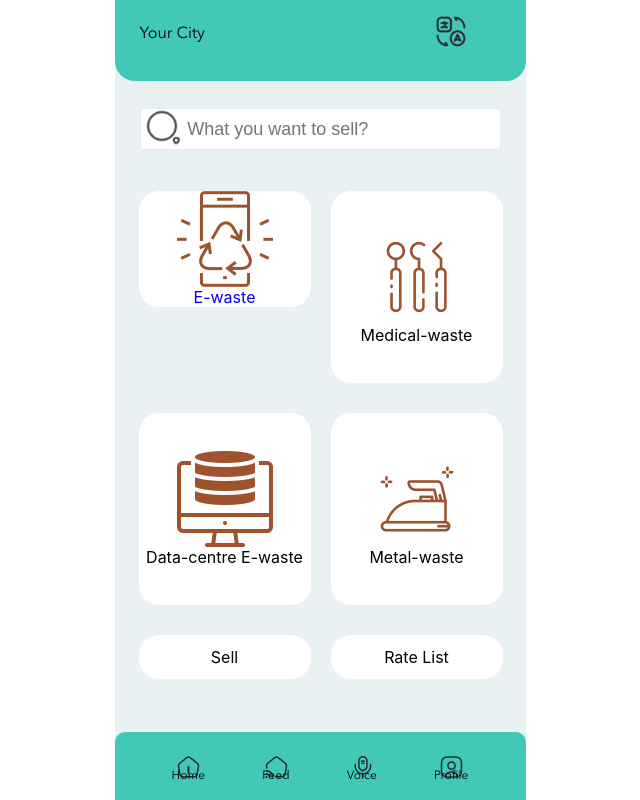
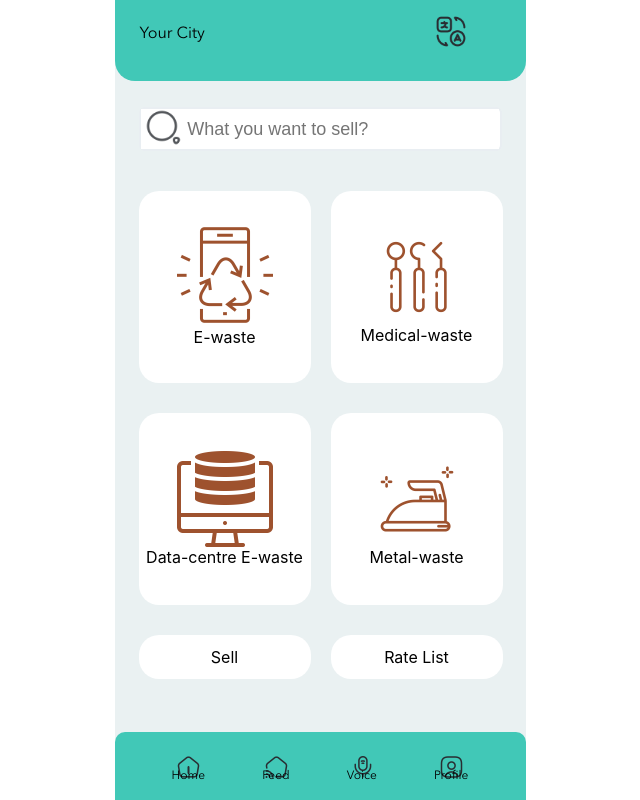
Before and after one commit to girishv694/E-wasteManagement, a React (Create React App) app in the folder project/: page /ewaste in a window 1280 px wide. Shown: the whole page, without its empty margins (320-960 px from the left). Built offline with nearby package versions, Linux system fonts and the light colour scheme; no server answers.

Commit message:
ewaste page corrected and link to page 93

```diff
--- a/project/src/components/Ewaste.jsx
+++ b/project/src/components/Ewaste.jsx
@@ -1,7 +1,7 @@
 import { Container } from "./Container_sk"
 import "../css/e_waste.css"
 import { Link } from "react-router-dom"
-import {CustomerLocation} from "./CustomerLocation"
+import { CustomerLocation } from "./CustomerLocation"
 
 const Ewaste = () => {
     return (
@@ -10,9 +10,9 @@ const Ewaste = () => {
                 <div id="city_name">
                     <label id="cityname_label">Your City</label>
                     <p name="city_name" id="city_select">
-                    <CustomerLocation/>
+                        <CustomerLocation />
                     </p>
-                    {/* */}
+
                 </div>
 
                 <div id="img_div">
@@ -28,25 +28,29 @@ const Ewaste = () => {
 
 
             <div id="first_row">
-                <Link to="page93">
+
                 <div className="waste_div">
-                    <img className="waste_img" src="Images/E-waste.png" alt="" />
-                    <p>E-waste</p>
+
+                    <Link to="/page93" style={{ textDecoration: "none", color: "black" }}>
+                        <img className="waste_img" src="Images/E-waste.png" alt="" />
+                    </Link>
+                    E-waste
+
                 </div>
-                </Link>
+
                 <div className="waste_div">
-                <img className="waste_img" src="Images/med-waste.png" alt="" />
+                    <img className="waste_img" src="Images/med-waste.png" alt="" />
                     <p>Medical-waste</p>
                 </div>
             </div>
 
             <div id="second_row">
                 <div className="waste_div">
-                <img className="waste_img" src="Images/data-waste.png" alt="" />
+                    <img className="waste_img" src="Images/data-waste.png" alt="" />
                     <p>Data-centre E-waste</p>
                 </div>
                 <div className="waste_div">
-                <img className="waste_img" src="Images/metal-waste.png" alt="" />
+                    <img className="waste_img" src="Images/metal-waste.png" alt="" />
                     <p>Metal-waste</p>
                 </div>
             </div>
--- a/project/src/css/e_waste.css
+++ b/project/src/css/e_waste.css
@@ -118,6 +118,7 @@
     flex-direction: column;
     align-items: center;
     justify-content: center;
+    text-align: center;
 }
 
 .waste_img{
```
